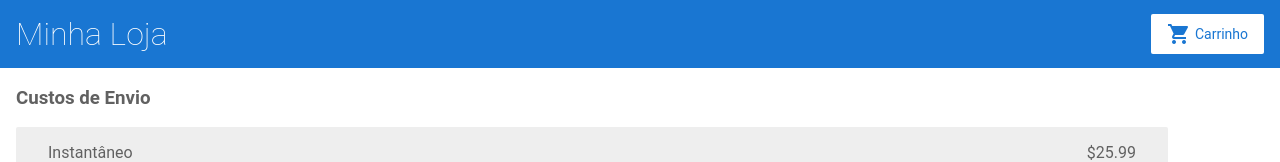
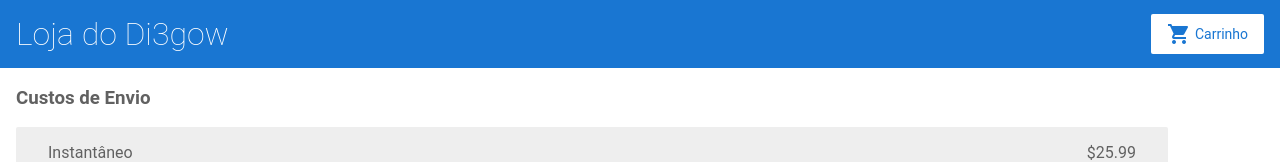
Before and after one commit to DgbDiego/angular-7c6gtv, an Angular app: page /shipping in a window 1280 px wide. Shown: the top 162 px of the page. Built offline with nearby package versions, Linux system fonts and the light colour scheme.

Commit message:
1 file modified

```diff
--- a/src/app/top-bar/top-bar.component.html
+++ b/src/app/top-bar/top-bar.component.html
@@ -1,5 +1,5 @@
 <a [routerLink]="['/']">
-  <h1>Minha Loja</h1>
+  <h1>Loja do Di3gow</h1>
 </a>
 
 <a [routerLink]="['/cart']" class="button fancy-button"><i class="material-icons">shopping_cart</i>Carrinho</a>
```
